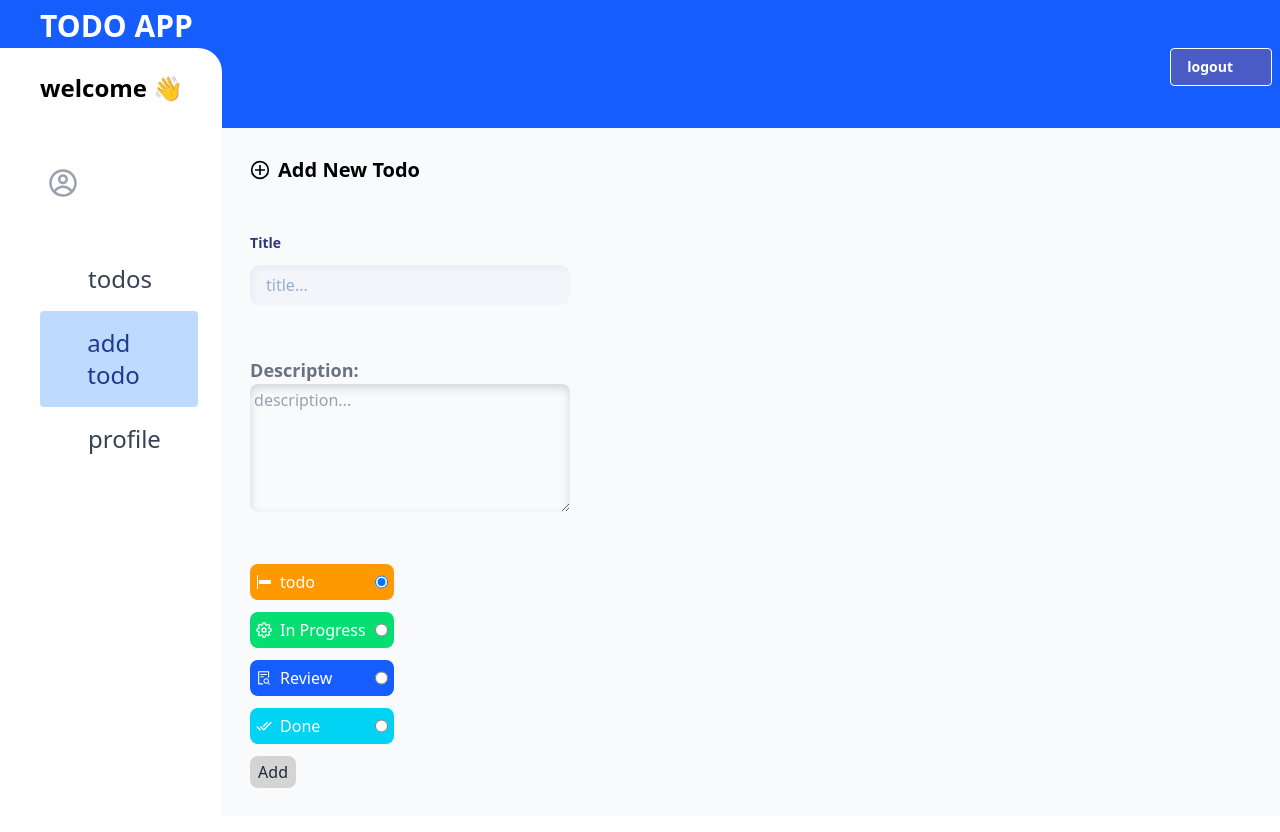
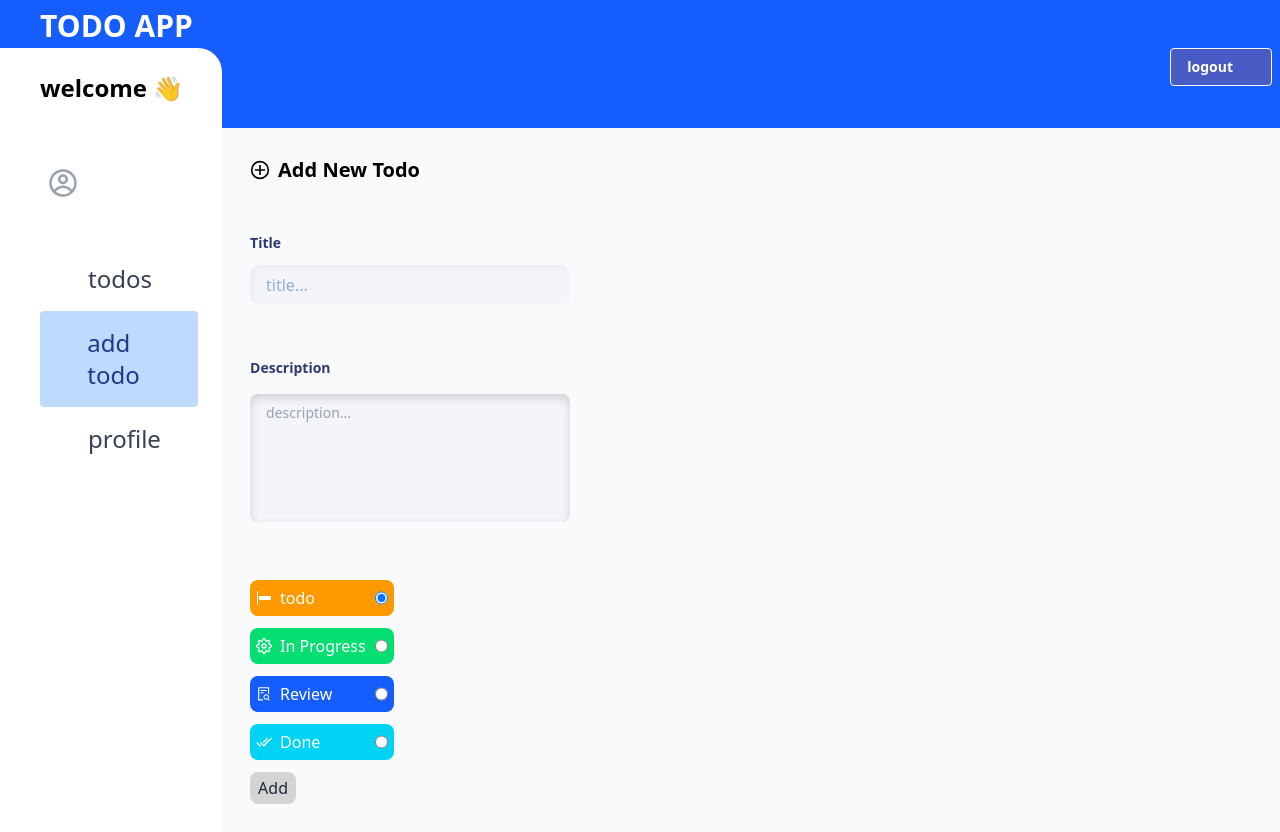
Before and after one commit to shahryar78f/todo-app, a Next.js app: page /add-todo in a window 1280 px wide. Built offline with nearby package versions, Linux system fonts and the light colour scheme; no server answers; sample sign-in values are in the browser's storage; some icons are missing.

Commit message:
feat: Integrate `Textarea` component in `AddTodoPage` for enhanced user input experience

```diff
--- a/src/app/add-todo/_components/AddTodo.tsx
+++ b/src/app/add-todo/_components/AddTodo.tsx
@@ -14,6 +14,7 @@ import RadioButton from './element/RadioButton';
 import { addTodoSchema, type AddTodoFormData } from './schema';
 import Button from '@/components/ui/Button';
 import Input from '@/components/ui/Input';
+import Textarea from '@/components/ui/Textarea';
 
 function AddTodoPage() {
   const { mutate: addTodo, isPending } = useAddTodo();
@@ -71,13 +72,10 @@ function AddTodoPage() {
           <p className="min-h-[20px] text-sm text-red-500">{errors.title?.message}</p>
         </div>
         <div className="flex flex-col">
-          <label htmlFor="description" className="text-gray-500 text-[18px] font-bold">
-            Description:
-          </label>
-          <textarea
-            id="description"
+          <Textarea
+            label="Description"
             placeholder="description..."
-            className="shadow-[inset_0_4px_10px_rgba(0,0,0,0.15)] p-1 placeholder:text-gray-400 rounded-[8px] h-10 w-80 focus:outline-none min-h-32"
+            className="shadow-[inset_0_4px_10px_rgba(0,0,0,0.15)]  placeholder:text-gray-400 rounded-[8px] h-10 w-80 focus:outline-none min-h-32"
             {...register('description')}
           />
           <p className="min-h-[20px] text-sm text-red-500">{errors.description?.message}</p>
```
